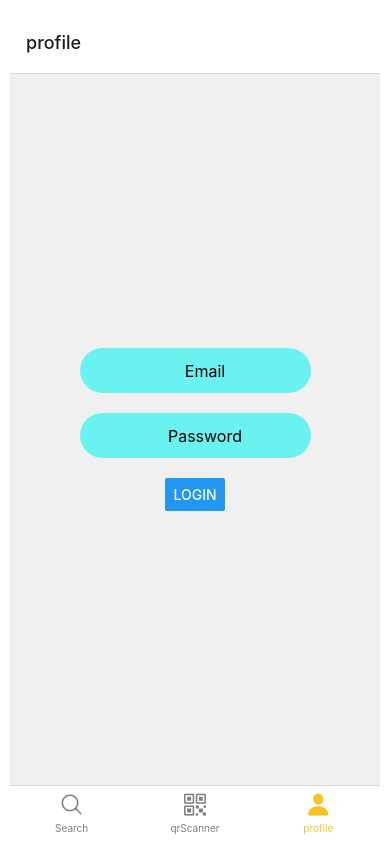
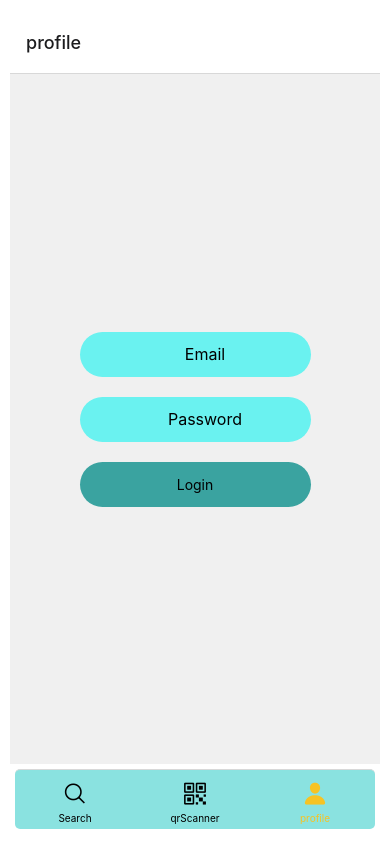
Before and after one commit to zacki744/PA1469-Group-Assigment-IDEA, a React Native app: screen /profile in a window 390 px wide. Built offline with nearby package versions, Linux system fonts and the light colour scheme.

Commit message:
maka some fixes to home

```diff
--- a/components/Profile/profile.js
+++ b/components/Profile/profile.js
@@ -1,7 +1,15 @@
-import { Text, View, TextInput, Button, Image } from 'react-native';
+// Profile.js
+import { Text, View, TextInput, Image } from 'react-native';
 import React, { useState } from 'react';
-import { styles } from './../../style/style.js'
+import { styles } from './../../style/style.js';
+import * as C from './../../style/const.js';
+import { CustomButton } from './../obj/Button.js';
+import { createBottomTabNavigator } from '@react-navigation/bottom-tabs';
+import Saved from './redirectables/Saved.js';
+import AccountDetails from './redirectables/accountDetails.js';
 
+
+const Tab = createBottomTabNavigator();
 
 
 export default function Profile() {
@@ -16,22 +24,41 @@ export default function Profile() {
       setIsLoggedIn(true);
     }
   };
+
+  const getImagePath = () => {
+    // Perform your image lookup logic here
+    // If lookup fails, return the default path
+    return require('./../../assets/default-profile-picture.jpg'); // Adjust the default path as needed
+  };
+
   function LoggedIn() {
     return (
       <View style={styles.container_p}>
-        <View style={styles.container_1}>
-
-          <Text style={styles.heading}>Welcome to Your Home</Text>
+        <View style={styles.container_3}>
+          <Image source={getImagePath()} style={styles.profilePicture} />
+          <Text style={styles.heading}>Stevo jobs</Text>
         </View>
         <View style={styles.container_1}>
-          <View style={styles.container_2}>
-            <Text style={styles.paragraph}>
-              Lorem ipsum dolor sit amet, consectetur adipiscing elit. Sed do eiusmod tempor incididunt ut labore et dolore magna aliqua.
-            </Text>
+        <View style={styles.container_2}>
+          <CustomButton
+              title="My account"
+              onPress={() => {
+                // redirect to my account
+                navigation.navigate('AccountDetails')
+              }}
+            />
           </View>
           <View style={styles.container_2}>
-            <Button
-              style={styles.buttonContainer}
+            <CustomButton
+              title="History"
+              onPress={() => {
+                // redirect to history
+                navigation.navigate('Saved')
+              }}
+            />
+          </View>
+          <View style={styles.container_2}>
+            <CustomButton
               title="Logout"
               onPress={() => {
                 // Simulating a logout action - replace this with your actual authentication logic
@@ -40,7 +67,8 @@ export default function Profile() {
                 setPassword('');
                 setIsLoggedIn(false);
               }}
-            ></Button>
+              style={{ backgroundColor: C.Y_PRIMARY }} // Custom button style
+            />
           </View>
         </View>
       </View>
@@ -51,27 +79,20 @@ export default function Profile() {
     return (
       <View style={styles.container}>
         <View style={styles.inputView}>
-          <TextInput
-            style={styles.TextInput}
-            placeholder="Email"
-            onChangeText={text => setEmail(text)}
-          />
+          <TextInput style={styles.TextInput} placeholder="Email" onChangeText={(text) => setEmail(text)} />
         </View>
         <View style={styles.inputView}>
           <TextInput
             style={styles.TextInput}
             placeholder="Password"
             secureTextEntry={true}
-            onChangeText={text => setPassword(text)}
+            onChangeText={(text) => setPassword(text)}
           />
         </View>
-        <Button
-          style={styles.buttonContainer}
-          title="Login"
-          onPress={handleLogin} />
-        </View>
+        <CustomButton title="Login" onPress={handleLogin} style={{ backgroundColor: C.SECONDARY_COLOR }} />
+      </View>
     );
   } else {
-    return <LoggedIn /> ;
+    return <LoggedIn />;
   }
 }
--- /dev/null
+++ b/components/Profile/redirectables/Saved.js
@@ -0,0 +1,11 @@
+import React from 'react';
+import { View, Text } from 'react-native';
+
+export default function Saved() {
+  return (
+    <View>
+      <Text>This is the Saved screen</Text>
+      {/* Add your content here */}
+    </View>
+  );
+}
--- /dev/null
+++ b/components/Profile/redirectables/accountDetails.js
@@ -0,0 +1,11 @@
+import React from 'react';
+import { View, Text } from 'react-native';
+
+export default function AccountDetails() {
+  return (
+    <View>
+      <Text>This is the Account Details screen</Text>
+      {/* Add your content here */}
+    </View>
+  );
+}
--- a/components/footer/botom-tab.js
+++ b/components/footer/botom-tab.js
@@ -10,12 +10,10 @@ const Tab = createBottomTabNavigator();
 export default function MyTabs() {
   return (
     <Tab.Navigator
-      tabBarOptions={{
-        activeTintColor: '#F6C324',
-        inactiveTintColor: 'gray',
-        tabBarStyle: {style: { backgroundColor: '#3AA3A0' }},
-      }}
       screenOptions={({ route }) => ({
+        tabBarActiveTintColor: '#F6C324',
+        tabBarInactiveTintColor: 'black',
+        tabBarStyle: { display: 'flex', backgroundColor: '#8AE2E0', borderRadius: 5, height: 60, padding: 5, margin: 5, },
         tabBarIcon: ({ focused, color, size }) => {
           // You can customize the icon based on the route name
           let iconName;
--- /dev/null
+++ b/components/obj/Button.js
@@ -0,0 +1,11 @@
+
+import { Text, TouchableOpacity } from 'react-native';
+import { styles } from './../../style/style.js';
+
+export function CustomButton({ title, onPress, style }) {
+    return (
+      <TouchableOpacity onPress={onPress} style={[styles.buttonContainer, style]}>
+        <Text style={styles.buttonText}>{title}</Text>
+      </TouchableOpacity>
+    );
+  }
--- a/package.json
+++ b/package.json
@@ -11,15 +11,17 @@
   "dependencies": {
     "@expo/vector-icons": "^13.0.0",
     "@react-navigation/bottom-tabs": "^6.5.11",
+    "@react-navigation/native": "^6.1.9",
+    "@react-navigation/stack": "^6.3.20",
     "@rneui/themed": "^4.0.0-rc.8",
+    "expo-barcode-scanner": "~12.5.3",
     "expo-cli": "^6.3.10",
     "expo-client": "^0.0.0",
     "react": "18.2.0",
     "react-native": "0.72.6",
     "react-native-camera": "^4.2.1",
     "react-native-permissions": "^3.10.1",
-    "react-native-qrcode-scanner": "^1.5.5",
-    "expo-barcode-scanner": "~12.5.3"
+    "react-native-qrcode-scanner": "^1.5.5"
   },
   "devDependencies": {
     "@babel/core": "^7.20.0"
--- /dev/null
+++ b/style/const.js
@@ -0,0 +1,24 @@
+
+module.exports = {
+    PRIMARY_COLOR: '#8AE2E0',
+    SECONDARY_COLOR: '#3AA3A0',
+    TERTIARY_COLOR: '#6AF2F0',
+    Y_PRIMARY: '#F6C324',
+    Y_SECONDARY: '#F7D330',
+    PRIMARY_TEXT_COLOR: '#212121',
+    SECONDARY_TEXT_COLOR: '#757575',
+    DIVIDER_COLOR: '#BDBDBD',
+    WHITE_COLOR: '#FFFFFF',
+    BLACK_COLOR: '#000000',
+    GREY_COLOR: '#9E9E9E',
+    LIGHT_GREY_COLOR: '#F5F5F5',
+    DARK_GREY_COLOR: '#616161',
+    RED_COLOR: '#F44336',
+    GREEN_COLOR: '#4CAF50',
+    BLUE_COLOR: '#2196F3',
+    YELLOW_COLOR: '#FFEB3B',
+    ORANGE_COLOR: '#FF9800',
+    PURPLE_COLOR: '#9C27B0',
+    PINK_COLOR: '#E91E63',
+    TRANSPARENT_COLOR: 'transparent',
+}
--- a/style/style.js
+++ b/style/style.js
@@ -1,4 +1,5 @@
 import { StyleSheet } from 'react-native';
+import * as c from  './const.js';
 
 export const styles = StyleSheet.create({
   searchContainer: {
@@ -18,7 +19,7 @@ export const styles = StyleSheet.create({
     padding: 10,
     flexDirection: "row",
     width: "95%",
-    backgroundColor: "#8AE2E0",
+    backgroundColor: c.PRIMARY_COLOR,
     borderRadius: 15,
     alignItems: "center",
     marginBottom: 0
@@ -27,7 +28,7 @@ export const styles = StyleSheet.create({
     padding: 10,
     flexDirection: "row",
     width: "80%",
-    backgroundColor: "#6AF2F0",
+    backgroundColor: c.TERTIARY_COLOR,
     borderRadius: 15,
     alignItems: "center",
     justifyContent: "space-evenly",
@@ -38,7 +39,7 @@ export const styles = StyleSheet.create({
     width: "90%",
   },
   inputView: {
-    backgroundColor: "#6AF2F0",
+    backgroundColor: c.TERTIARY_COLOR,
     borderRadius: 30,
     width: "70%",
     height: 45,
@@ -55,14 +56,14 @@ export const styles = StyleSheet.create({
     color: "black"
   },
   buttonContainer: {
-      height: 45,
-      flexDirection: "row",
-      justifyContent: "center",
-      alignItems: "center",
-      marginBottom: 20,
-      width: "70%",
-      borderRadius: 30,
-      color: "#00000",
+    height: 45,
+    backgroundColor: c.PRIMARY_COLOR,
+    justifyContent: "center",
+    alignItems: "center",
+    width: "70%",
+    borderRadius: 30,
+    padding: 5,
+    color: c.PRIMARY_TEXT_COLOR,
   },
   container: {
     flex: 1,
@@ -78,22 +79,41 @@ export const styles = StyleSheet.create({
     padding: 20,
   },
   container_1: {
-
     //flex: 1, // Set flex to evenly distribute child elements
     padding: 20,
     alignItems: 'center',
     justifyContent: 'space-evenly', // Use space-evenly to evenly space child elements
-    backgroundColor: '#8AE2E0',
+    backgroundColor: c.PRIMARY_COLOR,
     borderRadius: 32,
-    marginBottom: '15%', // Add margin to create space between consecutive container_1 objects
+    margin: '5%', // Add margin to create space between consecutive container_1 objects
   },
   container_2: {
+    margin: 10,
     flexDirection: 'row', // Use flexDirection: 'row' to align items horizontally
     borderRadius: 20,
     padding: 5,
     width: '100%',
     justifyContent: 'space-evenly', // Use space-evenly to evenly space child elements
     alignItems: 'center', // Align items in the center vertically
+    backgroundColor: '#8AE2E0',
+
+  },
+  profilePicture: {
+    width: 60,
+    height: 60,
+    borderRadius: 100,
+    marginBottom: 20,
+  },
+  container_3: {
+    //flex: 1, // Set flex to evenly distribute child elements
+    flexDirection: 'row', // Use flexDirection: 'row' to align items horizontally
+    padding: 10,
+    alignItems: 'center',
+    justifyContent: 'space-evenly', // Use space-evenly to evenly space child elements
+    backgroundColor: c.PRIMARY_COLOR,
+    borderRadius: 5,
+    marginBottom: '15%', // Add margin to create space between consecutive container_1 objects
+    width: '100%',
   },
   heading: {
     fontSize: 24,
@@ -103,9 +123,6 @@ export const styles = StyleSheet.create({
   paragraph: {
     fontSize: 16,
     textAlign: 'center',
-  },
-  buttonContainer: {
-    marginTop: 10,
   },
 
   heading: {
@@ -127,13 +144,9 @@ export const styles = StyleSheet.create({
     alignItems: 'center',
   },
   footerText: {
-    color: 'black',
+    color: c.PRIMARY_TEXT_COLOR,
     fontSize: 16,
     fontWeight: 'bold',
-  },
-  buttonContainer: {
-    flexDirection: 'row',
-    justifyContent: 'space-around',
   },
   footerButton: {
     backgroundColor: 'white',
```
Also changed, not shown: components/search/search.js (+19 -2 lines), assets/default-profile-picture.jpg (added), 1 other file (tests, documents, lock files or other folders).
